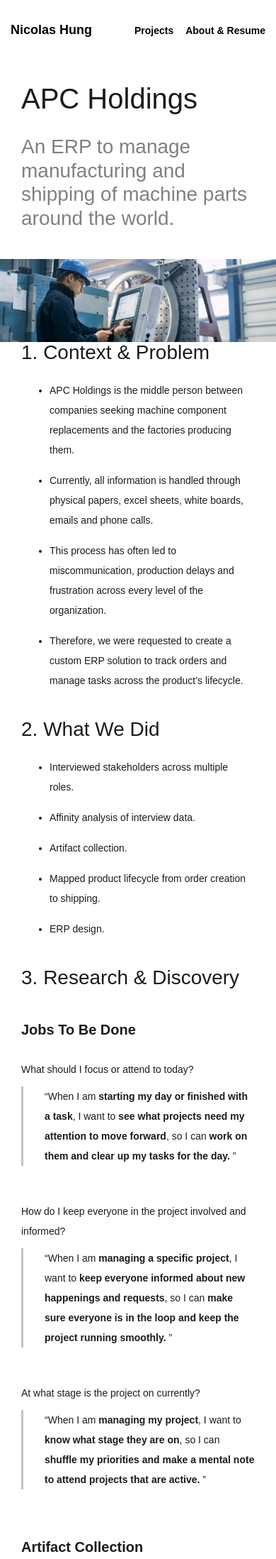
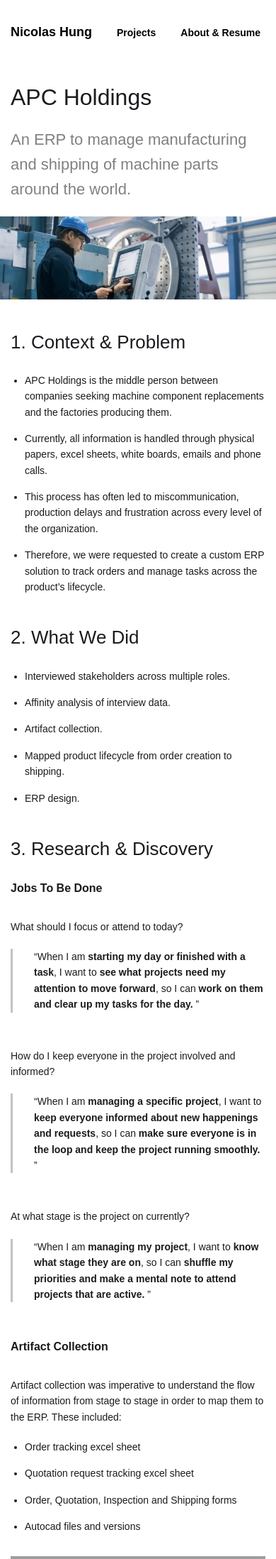
Before and after one commit to nicohung/nicohung.github.io, a PHP site: page /projects/project6.html in a window 390 px wide. Shown: the top 2197 px of the page at 71% size. Run offline with PHP 8.4, Linux system fonts and the light colour scheme; some libraries are stand-ins or nearby versions; grey boxes are pictures that could not be loaded.

Commit message:
Major Update 1
- Mobile CSS
- Cross link projects

```diff
--- a/projects/project6.html
+++ b/projects/project6.html
@@ -69,40 +69,37 @@
 
 				<h6>Jobs To Be Done</h6>
 
-				<p style="margin-bottom: 0;">What should I focus or attend to today? </p>
+				<p >What should I focus or attend to today? </p>
 				<p style="border-left-style: solid; border-left-color: #c2c2c2; padding-left: 30px; margin-top: 10px; margin-bottom:50px;">
 					<q>When I am <b>starting my day or finished with a task</b>, I want to <b>see what projects need my attention to move forward</b>, so I can <b>work on them and clear up my tasks for the day. </b></q></p>
 
-				<p style="margin-bottom: 0;">How do I keep everyone in the project involved and informed? </p>
+				<p >How do I keep everyone in the project involved and informed? </p>
 				<p style="border-left-style: solid; border-left-color: #c2c2c2; padding-left: 30px; margin-top: 10px; margin-bottom:50px;">
 					<q>When I am <b>managing a specific project</b>, I want to <b>keep everyone informed about new happenings and requests</b>, so I can <b>make sure everyone is in the loop and keep the project running smoothly. </b></q></p>
 
-				<p style="margin-bottom: 0;">At what stage is the project on currently? </p>
+				<p >At what stage is the project on currently? </p>
 				<p style="border-left-style: solid; border-left-color: #c2c2c2; padding-left: 30px; margin-top: 10px; margin-bottom:50px;">
 					<q>When I am <b>managing my project</b>, I want to <b>know what stage they are on</b>, so I can <b>shuffle my priorities and make a mental note to attend projects that are active. </b></q></p>
 
 
-				<h6 style="margin-top:70px;">Artifact Collection</h6>
+				<h6>Artifact Collection</h6>
 				<p>Artifact collection was imperative to understand the flow of information from stage to stage in order to map them to the ERP. These included:</p>
 				<ul>
 					<li>Order tracking excel sheet</li>
 					<li>Quotation request tracking excel sheet</li>
-					<li>Order forms</li>
-					<li>Quotation forms</li>
-					<li>Inspection forms</li>
-					<li>Shipping forms</li>
+					<li>Order, Quotation, Inspection and Shipping forms</li>
 					<li>Autocad files and versions</li>
 				</ul>
-				<img style="border:none; margin-top: 30px; margin-bottom: 0px;" src="/assets/apc/find1.jpg">
+				<img src="/assets/apc/find1.jpg">
 
-				<h6 style="margin-top:70px;">Project Lifecycle Mapping</h6>
+				<h6>Project Lifecycle Mapping</h6>
 				<p>Project life cycles were created to answer the following questions:</p>
 				<ol>
 					<li>Who is involved and at what stage of the project?</li>
 					<li>What are their specific tasks?</li>
 					<li>What are the stages of a project?</li>
 				</ol>
-				<img style="border:none; margin-top: 30px; margin-bottom: 0px;" src="/assets/apc/find2.jpg">
+				<img src="/assets/apc/find2.jpg">
 
 			</div>
 
@@ -173,28 +170,30 @@
 
 		<div class="project-list">
 			<div class="card">
-				<a href="#project-1">
-					<img class="thumbnail" src="https://mir-s3-cdn-cf.behance.net/project_modules/fs/7b633b91359269.5e300c5bccfc2.jpg">
+				<a href="project5.html">
+					<img class="thumbnail" src="/assets/usfoods/thumb.jpg">
 				</a>
-				<a class="card-title" href="#project-1">Project Title</a>
-				<p class="paragraph-small">Project description goes here</p>
+				<p class="category">LOGISTICS</p>
+				<a class="card-title" href="project5.html">US Foods</a>
+				<p class="paragraph-small">Restaurant supply and delivery ecommerce platform.</p>
 			</div>
 
 			<div class="card">
-				<a href="#project-2">
-					<img class="thumbnail" src="https://mir-s3-cdn-cf.behance.net/project_modules/fs/cb908791359269.5e300c5bd01d7.gif">
+				<a href="project1.html">
+					<img class="thumbnail" src="/assets/hartz/thumb.jpg">
 				</a>
-				<a class="card-title" href="#project-2">Project Title</a>
-				<p class="paragraph-small">Project description goes here</p>
+				<p class="category">PETCARE RETAIL</p>
+				<a class="card-title" href="project1.html">Hartz</a>
+				<p class="paragraph-small">Products and learning resources for pet owners.</p>
 			</div>
 		</div>
 	</div>
 
 	<div class="contact">
 		<div class="contact-content">
-			<p class="card-title">Want to get in touch?</p>
-			<h2>Send me an <a class="a-styled" href="mailto:nickohg@gmail.com?subject=Interested in your portfolio">Email</a>.</h2>
-			<h2>Message me on <a class="a-styled" target="_blank" rel="noopener noreferrer" href="https://www.linkedin.com/in/nicohung">Linkedin</a>.</h2>
+			<p class="contact-title">Want to get in touch?</p>
+			<h2>Email me at <a class="a-styled" href="mailto:nickohg@gmail.com?subject=Interested in your portfolio">nickohg@gmail.com</a></h2>
+			<h2>Message me on <a class="a-styled" target="_blank" rel="noopener noreferrer" href="https://www.linkedin.com/in/nicohung">Linkedin</a></h2>
 		</div>
 	</div>
 
--- a/style.css
+++ b/style.css
@@ -104,7 +104,7 @@
 
 p {
 	font-size: 16px;
-	line-height: 2;
+	line-height: 1.6;
 	font-weight: 400;
 	margin-bottom: 30px;
 }
@@ -120,8 +120,9 @@
 
 h2 {
 	font-size: 36px;
-	line-height: 90%;
+	line-height: 1.6;
 	font-weight: 400;
+	margin-top: 70px;
 }
 
 #first-h2 {
@@ -131,19 +132,16 @@
 
 .page-title h2 {
 	color:#808080;
-	line-height: 120%;
+	font-size: 30px;
+	line-height: 1.6;
 	margin-bottom: 50px;
-}
-
-.project-details h2 {
-	margin-top: 80px;
 }
 
 h3 {
 	margin-top: 10px;
 	margin-bottom: 10px;
 	font-size: 30px;
-	line-height: 46px;
+	line-height: 1.6;
 	font-weight: 400;
 }
 
@@ -159,11 +157,13 @@
 	font-size: 44px;
 	font-weight: 400;
 	color: #43464d;
+	line-height: 1.6;
 }
 
 h6 {
 	font-size: 20px;
 	margin-bottom: 30px;
+	line-height: 1.6;
 }
 
 a:link{
@@ -338,7 +343,7 @@
 .project-details li {
 	margin: 0 0 15px 0;
 	/* font-size: 16px; */
-	line-height: 2;
+	line-height: 1.6;
 	font-weight: 400;
 }
 
@@ -533,11 +540,13 @@
 
 	/* project detail -------------------------------------------------*/
 	.page-title {
-		margin: 50px 30px 0px 30px;
+		margin: 50px 15px 40px 15px;
 	}
 
 	.page-title h2 {
-		margin-bottom: 40px;
+		margin-top: 20px;
+		margin-bottom: 20px;
+		font-size: 22px;
 	}
 
 	.local-nav {
@@ -545,11 +554,7 @@
 	}
 
 	.project-content {
-		margin: 0px 30px 0px 30px;
-	}
-
-	.project-details h2 {
-		margin-top: 40px;
+		margin: 0px 15px 0px 15px;
 	}
 
 	.project-details p {
@@ -627,9 +650,10 @@
 	}
 	.site-logo {
 		font-size: 18px;
+		margin-right: 35px;
 	}
 	.main-menu {
-		justify-content: space-between;
+		justify-content: start;
 		list-style: none;
 		padding-left: 0px;
 		font-size: 14px;
@@ -637,7 +661,7 @@
 		margin-bottom: 10px;
 		/*background-color: aqua;*/
 	}
-	.menu-item {
+	.main-menu li:last-child {
 		margin-right: 0px;
 	}
 	.content {
@@ -665,29 +689,70 @@
 		margin-right: 0px;
 		margin-left:0px;
 	}
+	.category {
+		margin-bottom: 10px;
+		font-size: 11px;
+	}
 	.contact {
-		margin: 0px;
+		margin: 20px 0 0 0;
 		background-color: #f4f4f4;
 	}
 	.contact-content {
-		padding: 15px 30px 15px 30px;
+		padding: 30px 30px 30px 30px;
 		text-align: center;
+	}
+	.contact-content h2 {
+		margin-bottom: 20px;
 	}
 	.footer {
   		padding: 40px 15px 40px 15px;
+	}
+	.footer-items {
+		font-size: 12px;
+	}
+	.button {
+		font-size: 14px;
+		padding: 10px 15px;
+	}
+
+	i {
 		font-size: 14px;
 	}
+
 	p, q, li {
 		font-size: 14px;
+		line-height: 1.6;
 	}
+
+	ul, ol {
+		padding: 0 0 0 20px;
+	}
+
 	h1 {
-		font-size: 40px;
-		line-height: 140%;
-		font-weight: 300;
+		font-size: 32px;
+		line-height: 1.3;
+		font-weight: 400;
 	}
+
 	h2 {
-		font-size: 28px;
-		line-height: 110%;
-		font-weight: 300;
+		font-size: 26px;
+		margin-top: 40px;
+		line-height: 1.6;
+		font-weight: 400;
+	}
+
+	h3 {
+		font-size: 22px;
+		line-height: 1.6;
+	}
+
+	h4 {
+		font-size: 26px;
+	}
+
+	h6 {
+		font-size: 16px;
+		margin-top: 20px;
+		line-height: 1.6;
 	}
 }
```
Also changed, not shown: other parts of style.css (+52 -27 lines), index.html (+5 -5 lines), projects.html (+4 -4 lines), projects/project1.html (+16 -14 lines), projects/project2.html (+13 -11 lines), projects/project3.html (+13 -11 lines), projects/project4.html (+15 -14 lines), projects/project5.html (+13 -11 lines), projects/project7.html (+13 -11 lines), projects/project8.html (+18 -16 lines), resume.html (+18 -21 lines), 2 other files.
